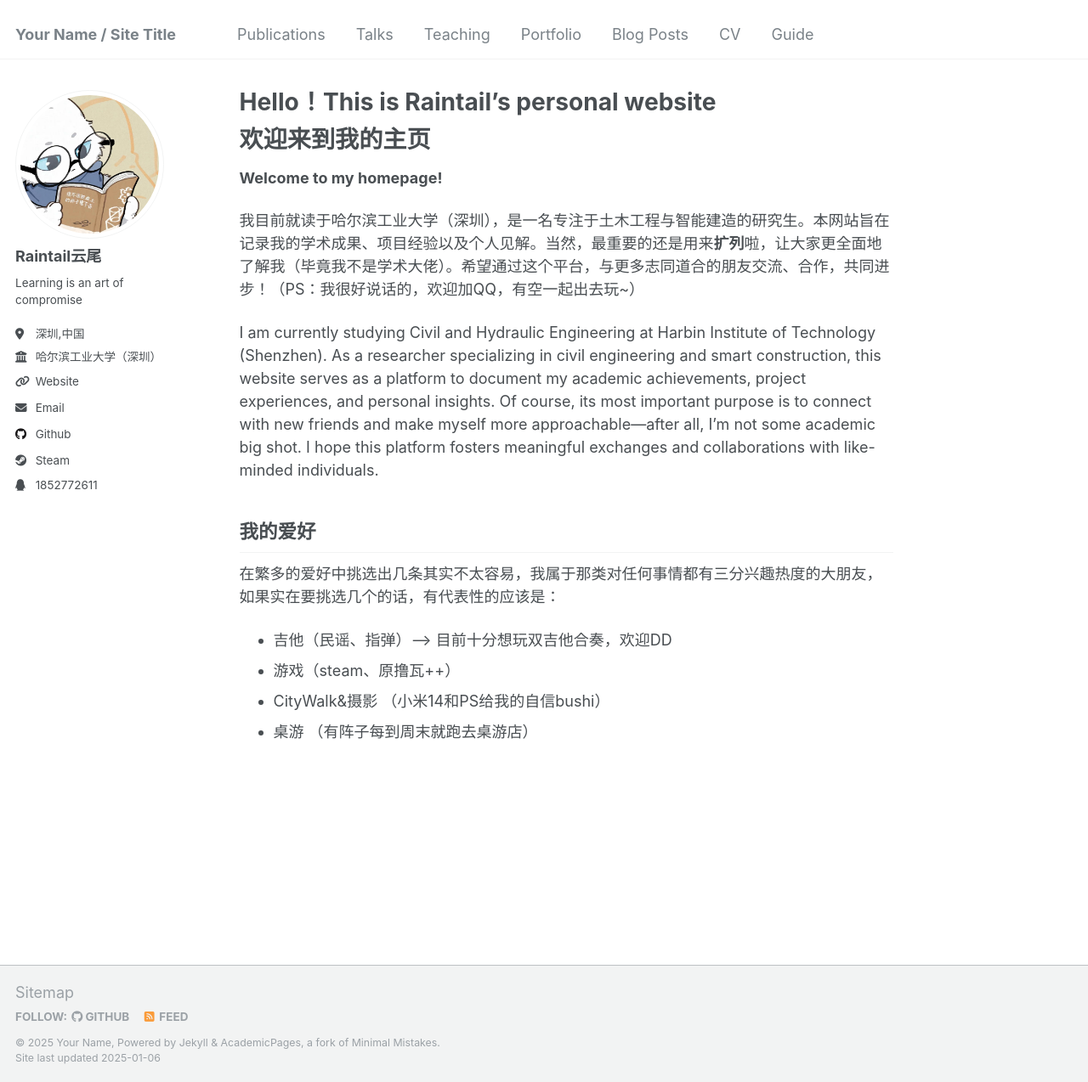
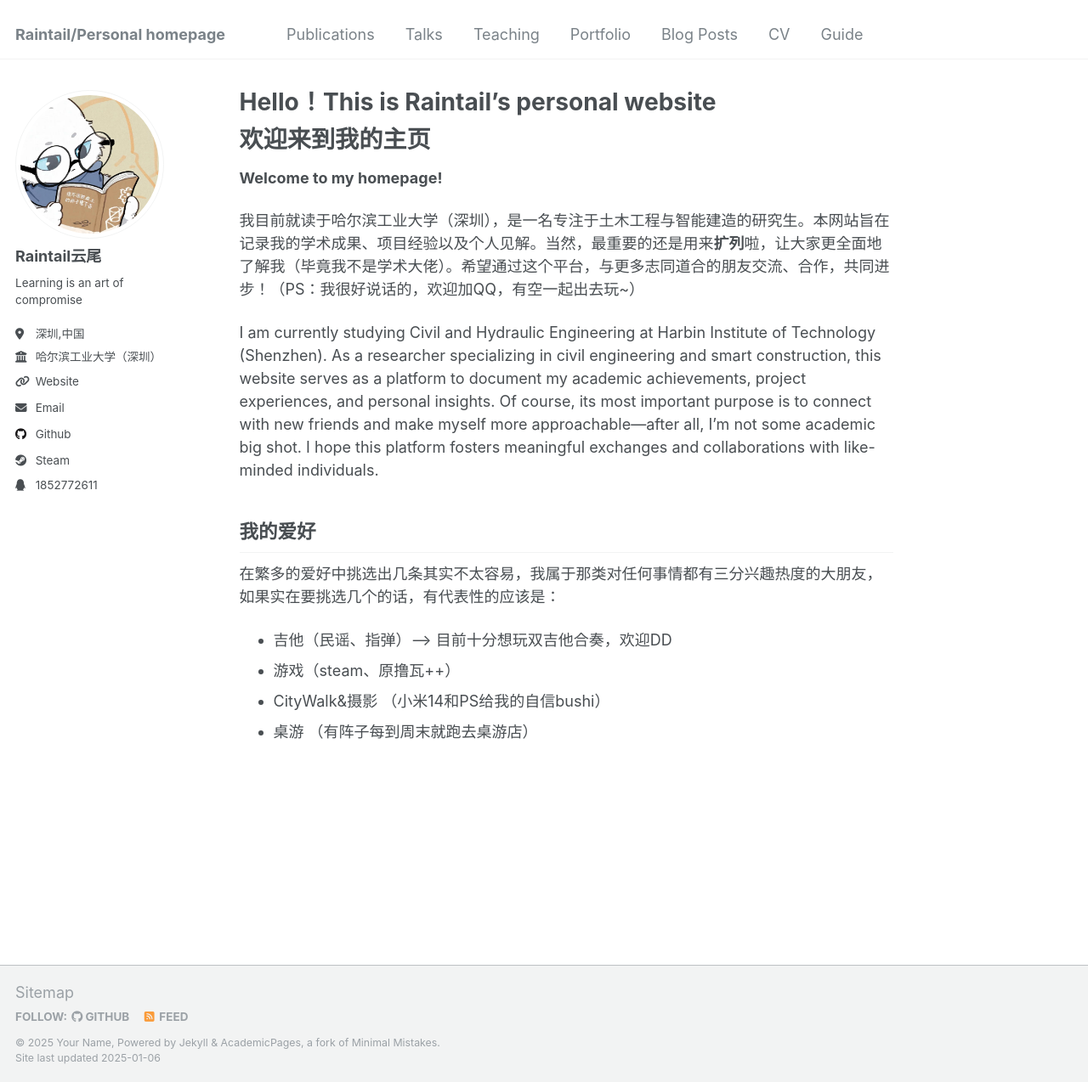
Before and after one commit to Rainbow-cocktail/Raintail-homepage, a Jekyll site: the page built from _pages/about.md, in a window 1280 px wide and 1274 px high. Shown: the whole window at 85% size. Built offline with Jekyll 4.4.1, drawn with Linux system fonts in a browser that asks for light colours.

Commit message:
Update _config.yml

```diff
--- a/_config.yml
+++ b/_config.yml
@@ -8,7 +8,7 @@
 
 # Basic Site Settings
 locale                   : "en-US"
-title                    : "Your Name / Site Title"
+title                    : "Raintail/Personal homepage"
 title_separator          : "-"
 name                     : &name "Your Name"
 description              : &description "personal description"
```
